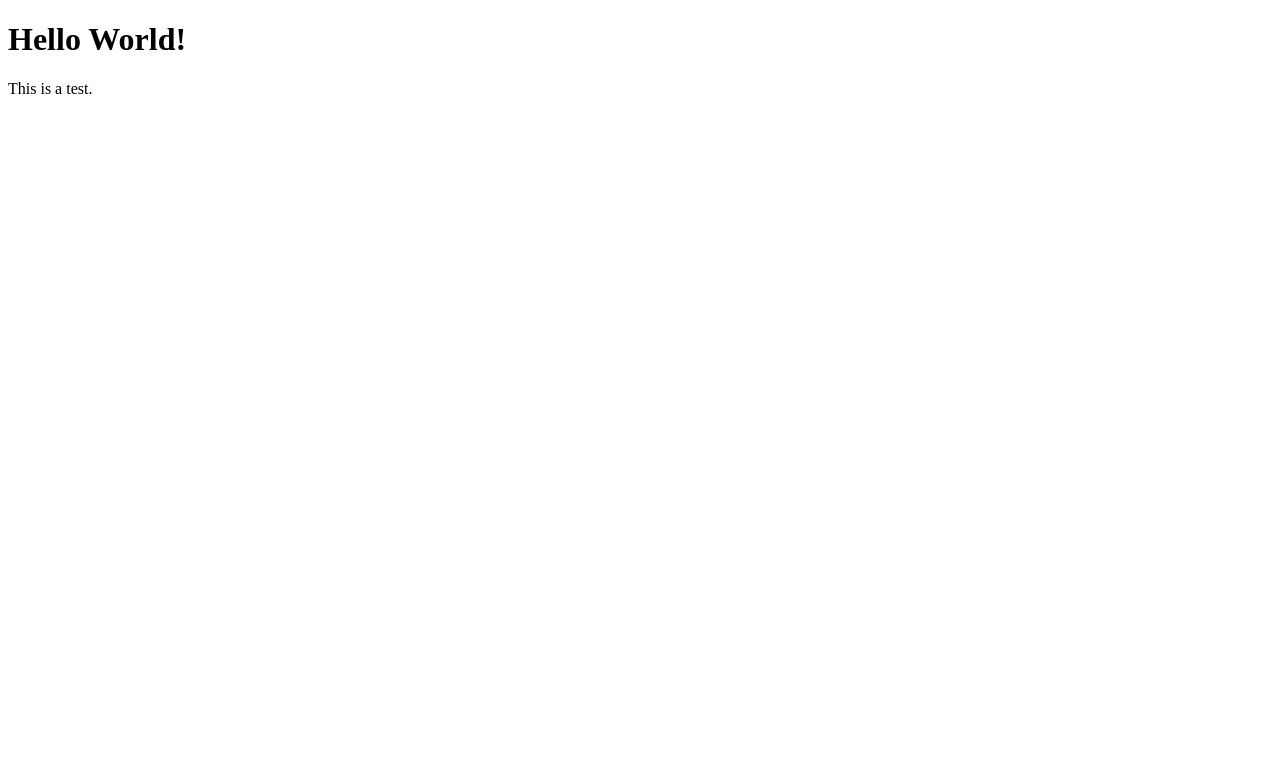
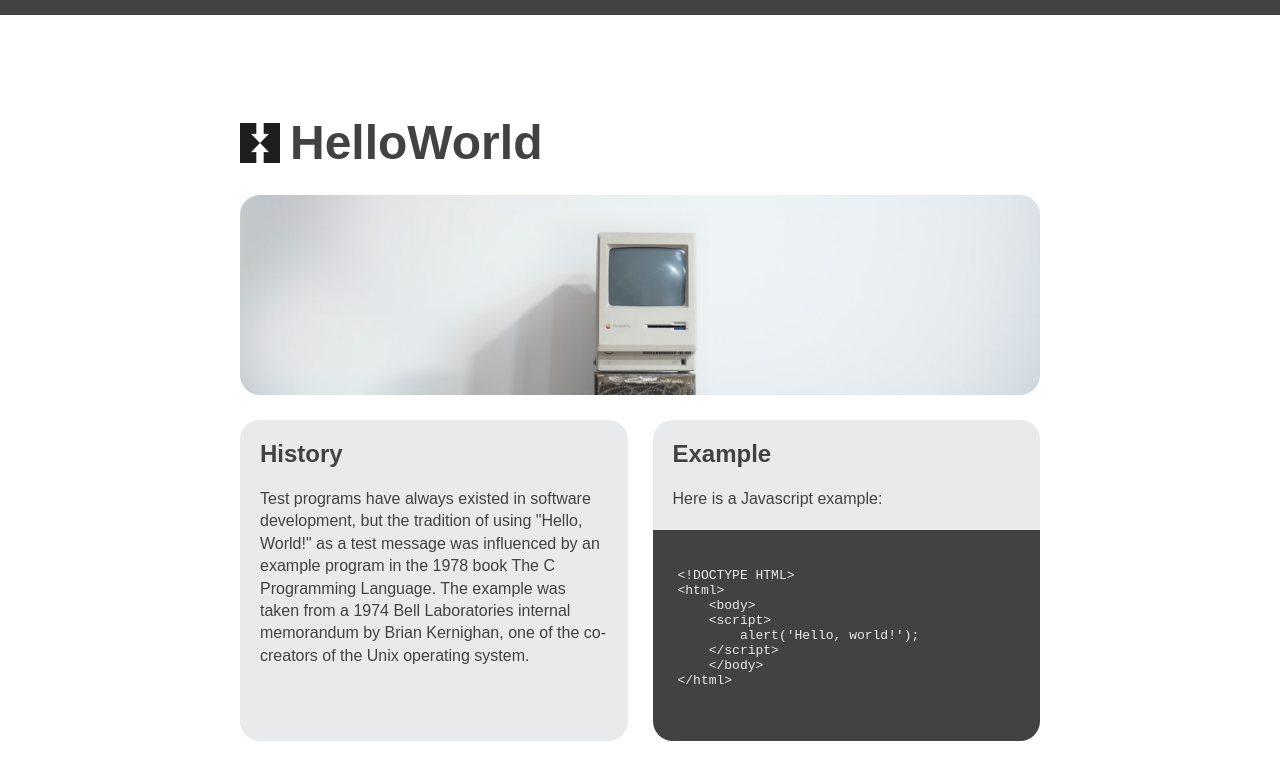
Before and after one commit to Ryan-Wilbert/MI349, a plain HTML site: page index.html in a window 1280 px wide. Drawn offline with Linux system fonts and the light colour scheme.

Commit message:
Hello World Figma Creation for Webpage

```diff
--- a/index.html
+++ b/index.html
@@ -3,10 +3,38 @@
 <head>
     <meta charset="UTF-8">
     <meta name="viewport" content="width=device-width, initial-scale=1.0">
-    <title>My Website</title>
+    <title>Hellow World</title>
+    <link rel="stylesheet" href="screen.css">
 </head>
 <body>
-    <h1>Hello World!</h1>
-    <p>This is a test.</p>
+    <main>
+        <h1>HelloWorld</h1>
+        <div class="masthead">
+        </div>
+        <div class="details">
+            <section>
+                <h2>History</h2>
+                <p>Test programs have always existed in software development, but the tradition of using "Hello, World!" as a test message was influenced by an example program in the 1978 book The C Programming Language. The example was taken from a 1974 Bell Laboratories internal memorandum by Brian Kernighan, one of the co-creators of the Unix operating system.</p>
+            </section>
+            <section class="with-code">
+                <div class="code-copy">
+                    <h2>Example</h2>
+                    <p>Here is a Javascript example:</p>
+                </div>
+                <div class="code-html">
+                    <code><pre>
+&lt;!DOCTYPE HTML&gt;
+&lt;html&gt;
+    &lt;body&gt;
+    &lt;script&gt;
+        alert('Hello, world!');
+    &lt;/script&gt;
+    &lt;/body&gt;
+&lt;/html&gt;
+                    </pre></code>
+                </div>
+            </section>
+        </div>
+    </main>
 </body>
 </html>
--- /dev/null
+++ b/screen.css
@@ -0,0 +1,76 @@
+body {
+    background: white;
+    font-family: Arial, Helvetica, sans-serif;
+    border-top: 15px solid #424242;
+    margin: 0 auto;
+    padding-bottom: 50px;
+    color: #424242;
+}
+
+main {
+    margin: 0 auto;
+    width: 800px;
+}
+
+.masthead {
+    background: no-repeat bottom / cover url(images/federica-galli-aiqKc07b5PA-unsplash\ 1.png);
+    height: 200px;
+    border-radius: 20px;
+}
+
+.details {
+    display: flex;
+    gap: 25px;
+}
+
+.details section {
+    flex-grow: 1;
+    flex-basis: 0;
+    background: #E9EAEC;
+    border-radius: 20px;
+    margin-top: 25px;
+}
+
+.details section p {
+    margin: 20px;
+}
+
+.details section h2 {
+    margin: 20px;
+}
+
+.details section.with-code {
+    padding: 0;
+}
+
+div.code-html {
+    padding: 25px;
+    background: #424242;
+    color: #E9EAEC;
+    border-bottom-left-radius: 20px;
+    border-bottom-right-radius: 20px;
+}
+
+img {
+    width: 100%;
+}
+
+h1 {
+    background-image: url(images/Logo.png);
+    background-repeat: no-repeat;
+    background-size: 40px;
+    background-position: center left;
+    font-size: 3em;
+    padding-left: 50px;
+    margin: 100px 0 25px 0;
+}
+
+h2 {
+    margin: 0;
+    margin: 0 0 10px 0;
+}
+
+p {
+    margin: 0;
+    line-height: 1.4em;
+}
```
Also changed, not shown: images/Logo.png (added), images/federica-galli-aiqKc07b5PA-unsplash 1.png (added).
